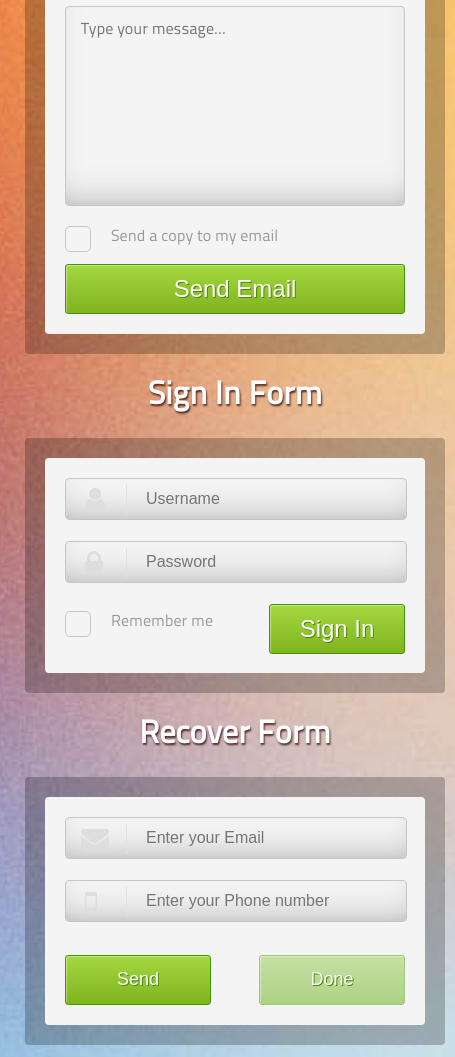
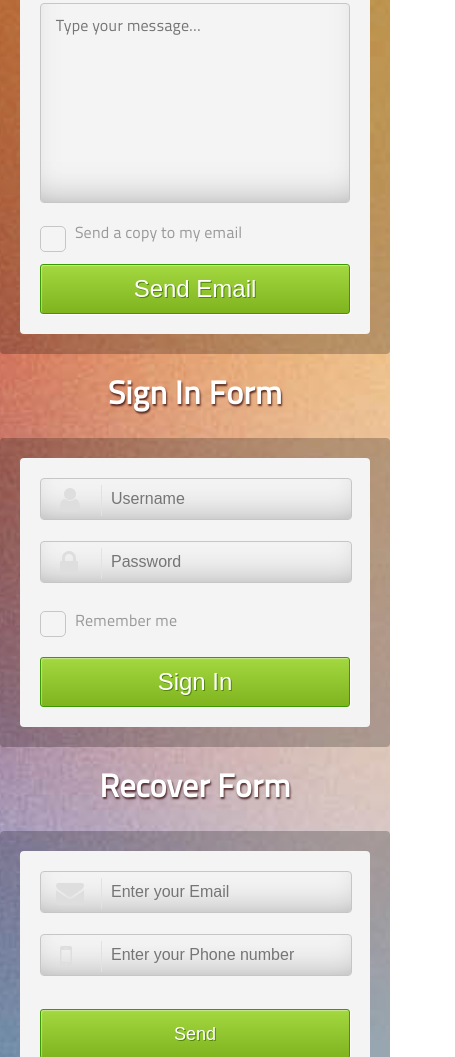
Before and after one commit to seriu15/Weekly-WebDev-Challenge, a plain HTML site: page zadania/1/index.html in a window 390 px wide. Shown: the part 943-2000 px from the top of the page, 455 px wide, since content can reach past the window. Drawn offline with Linux system fonts and the light colour scheme.

Commit message:
Add mobile support

```diff
--- a/zadania/1/css/style.css
+++ b/zadania/1/css/style.css
@@ -11,6 +11,7 @@ body {
 	font-family: "titillium";
 	padding: 0px 15px 50px 15px;
 	margin: 0;
+	padding: 0;
 }
 
 header img {
@@ -140,12 +141,12 @@ form {
 }
 
 .input select {
-	width: 280px;
     color: #999;
     appearance: none;
     -webkit-appearance: none;
     -moz-appearance: none;
     -ms-appearance: none;
+	box-sizing: content-box;
 }
 
 textarea {
@@ -327,7 +328,7 @@ form button:nth-of-type(2n){
 
 
 
-@media (max-width: 520px){
+@media (max-width: 768px){
 	header img {
 		display: block;
 		margin-left: auto;
@@ -339,4 +340,65 @@ form button:nth-of-type(2n){
 	.container {
 		width: 440px;
 	}
+
+	.logo {
+		margin-bottom: 40px;
+	}
+
+	.logo img {
+		width: 280px;
+	}
 }
+
+
+@media (max-width: 440px) {
+	header img {
+		width: 280px;
+	}
+
+	.container {
+		width: 100%;
+	}
+
+	.col-6 {
+		width: 100%;
+	}
+
+	.input-text {
+		padding-left: 10px;
+	}
+
+	.input input, .input select {
+		padding-left: 10px;
+		margin-left: -10px;
+	}
+
+	.btn-half {
+		width: 100%;
+		float: none;
+	}
+
+	#sign-in {
+		height: 100%;
+	}
+
+	#sign-in button {
+		width: 100%;
+		float: none;
+		margin-top: 20px;
+	}
+
+	form button:nth-of-type(2n) {
+		float: none;
+	}
+
+	.checkbox-box .text {
+		float: none;
+		margin-left: 35px;
+    	margin-top: 3px;
+	}
+
+	.logo img {
+		width: 250px;
+	}
+}
```
